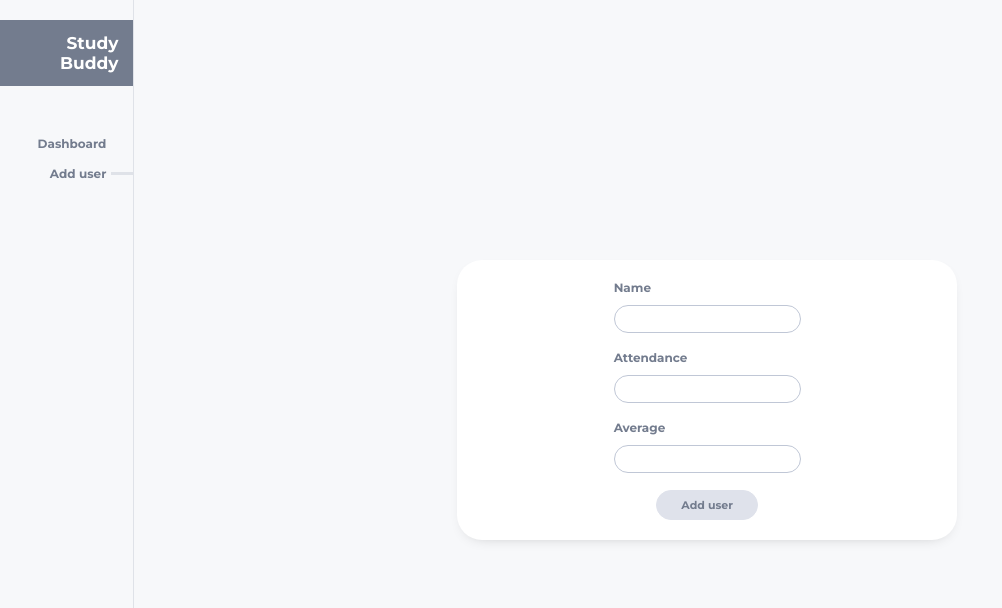
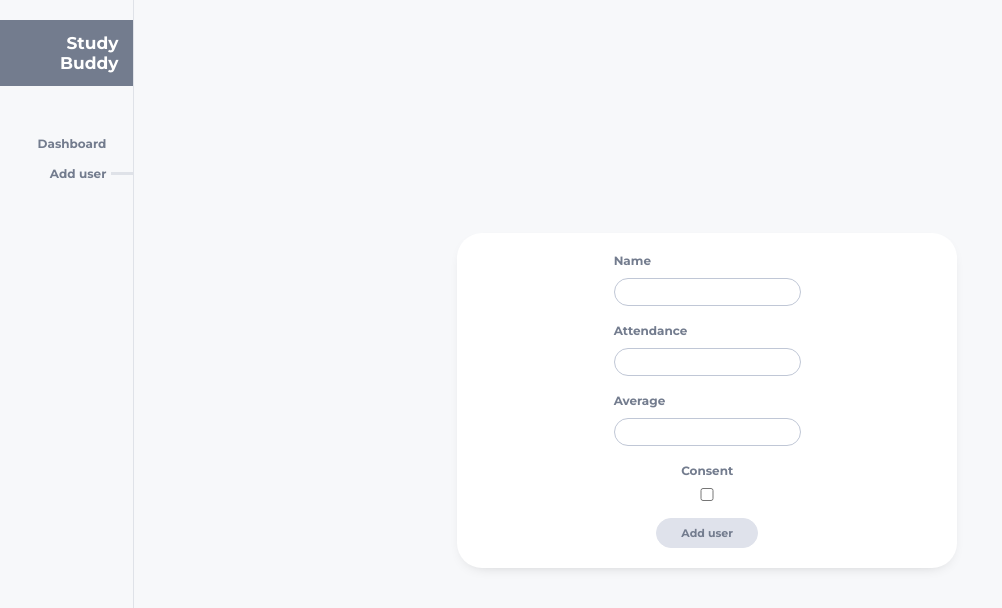
Before and after one commit to novacooo/study-buddy, a React (Create React App) app: page /#/add-user in a window 1280 px wide. Shown: the top 608 px of the page, without its empty margins (0-1002 px from the left). Built offline with nearby package versions, Linux system fonts and the light colour scheme.

Commit message:
Added useReducer to AddUser view

```diff
--- a/src/providers/UsersProvider.tsx
+++ b/src/providers/UsersProvider.tsx
@@ -1,10 +1,10 @@
 import React, { useState } from 'react';
 import { IUserData, users as usersData } from 'data/users';
-import { IFormValues } from 'views/AddUser/AddUser';
+import { IFormState } from 'views/AddUser/AddUser';
 
 interface IUsersContext {
   users: IUserData[];
-  handleAddUser: (formValues: IFormValues) => void;
+  handleAddUser: (formValues: IFormState) => void;
   deleteUser: (name: string) => void;
 }
 
@@ -28,7 +28,7 @@ const UsersProvider = ({ children }: IUsersProviderProps) => {
     setUsers(filteredUsers);
   };
 
-  const handleAddUser = (formValues: IFormValues) => {
+  const handleAddUser = (formValues: IFormState) => {
     const newUser: IUserData = {
       name: formValues.name,
       attendance: parseInt(formValues.attendance),
--- a/src/views/AddUser/AddUser.tsx
+++ b/src/views/AddUser/AddUser.tsx
@@ -1,36 +1,92 @@
-import React, { useState, useContext } from 'react';
+import React, { useContext, useReducer } from 'react';
 import { FormWrapper, Wrapper } from './AddUser.styles';
 import FormField from 'components/molecules/FormField/FormField';
 import Button from 'components/atoms/Button/Button';
 import { UsersContext } from 'providers/UsersProvider';
 
-export interface IFormValues {
+enum ActionType {
+  INPUT_CHANGE = 'INPUT_CHANGE',
+  CLEAR_VALUES = 'CLEAR_VALUES',
+  CONSENT_TOGGLE = 'CONSENT_TOGGLE',
+  THROW_ERROR = 'THROW_ERROR',
+}
+
+export interface IFormState {
   name: string;
   attendance: string;
   average: string;
+  consent: boolean;
+  error: string;
 }
 
-const initialFormState: IFormValues = {
+interface IFormAction {
+  type: ActionType;
+  field?: string;
+  value?: string;
+  errorValue?: string;
+}
+
+const initialFormState: IFormState = {
   name: '',
   attendance: '',
   average: '',
+  consent: false,
+  error: '',
+};
+
+const formReducer = (state: IFormState, action: IFormAction): IFormState => {
+  switch (action.type) {
+    case ActionType.INPUT_CHANGE:
+      return action.field
+        ? {
+            ...state,
+            [action.field]: action.value,
+          }
+        : state;
+
+    case ActionType.CLEAR_VALUES:
+      return initialFormState;
+
+    case ActionType.CONSENT_TOGGLE:
+      return {
+        ...state,
+        consent: !state.consent,
+      };
+
+    case ActionType.THROW_ERROR:
+      return action.errorValue
+        ? {
+            ...state,
+            error: action.errorValue,
+          }
+        : state;
+
+    default:
+      return state;
+  }
 };
 
 const AddUser = () => {
-  const [formValues, setFormValues] = useState(initialFormState);
+  const [formValues, dispatch] = useReducer(formReducer, initialFormState);
   const { handleAddUser } = useContext(UsersContext);
 
   const handleInputChange = (e: React.ChangeEvent<HTMLInputElement>) => {
-    setFormValues({
-      ...formValues,
-      [e.target.name]: e.target.value,
+    dispatch({
+      type: ActionType.INPUT_CHANGE,
+      field: e.target.name,
+      value: e.target.value,
     });
   };
 
   const handleSubmitUser = (e: React.FormEvent<HTMLFormElement>) => {
     e.preventDefault();
-    handleAddUser(formValues);
-    setFormValues(initialFormState);
+
+    if (formValues.consent) {
+      handleAddUser(formValues);
+      dispatch({ type: ActionType.CLEAR_VALUES });
+    } else {
+      dispatch({ type: ActionType.THROW_ERROR, errorValue: 'You need to give consent!' });
+    }
   };
 
   return (
@@ -39,7 +95,16 @@ const AddUser = () => {
         <FormField label="Name" name="name" id="name" value={formValues.name} onChange={handleInputChange} />
         <FormField label="Attendance" name="attendance" id="attendance" type="number" value={formValues.attendance} onChange={handleInputChange} />
         <FormField label="Average" name="average" id="average" type="number" step={0.1} value={formValues.average} onChange={handleInputChange} />
+        <FormField
+          label="Consent"
+          name="consent"
+          id="consent"
+          type="checkbox"
+          value={formValues.average}
+          onChange={() => dispatch({ type: ActionType.CONSENT_TOGGLE })}
+        />
         <Button type="submit">Add user</Button>
+        {formValues.error ? <p>{formValues.error}</p> : null}
       </FormWrapper>
     </Wrapper>
   );
```
Also changed, not shown: 1 other file (tests, documents, lock files or other folders).
